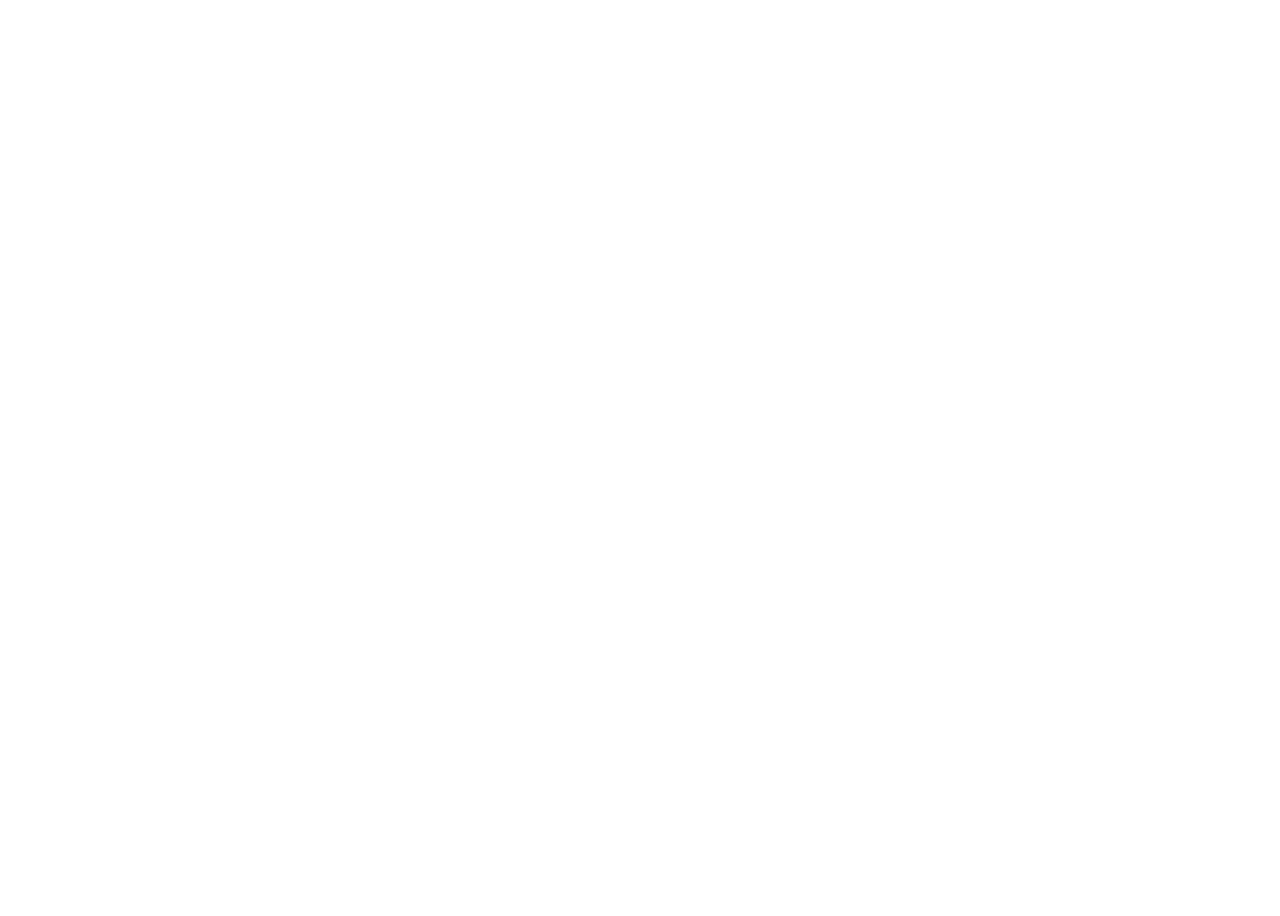
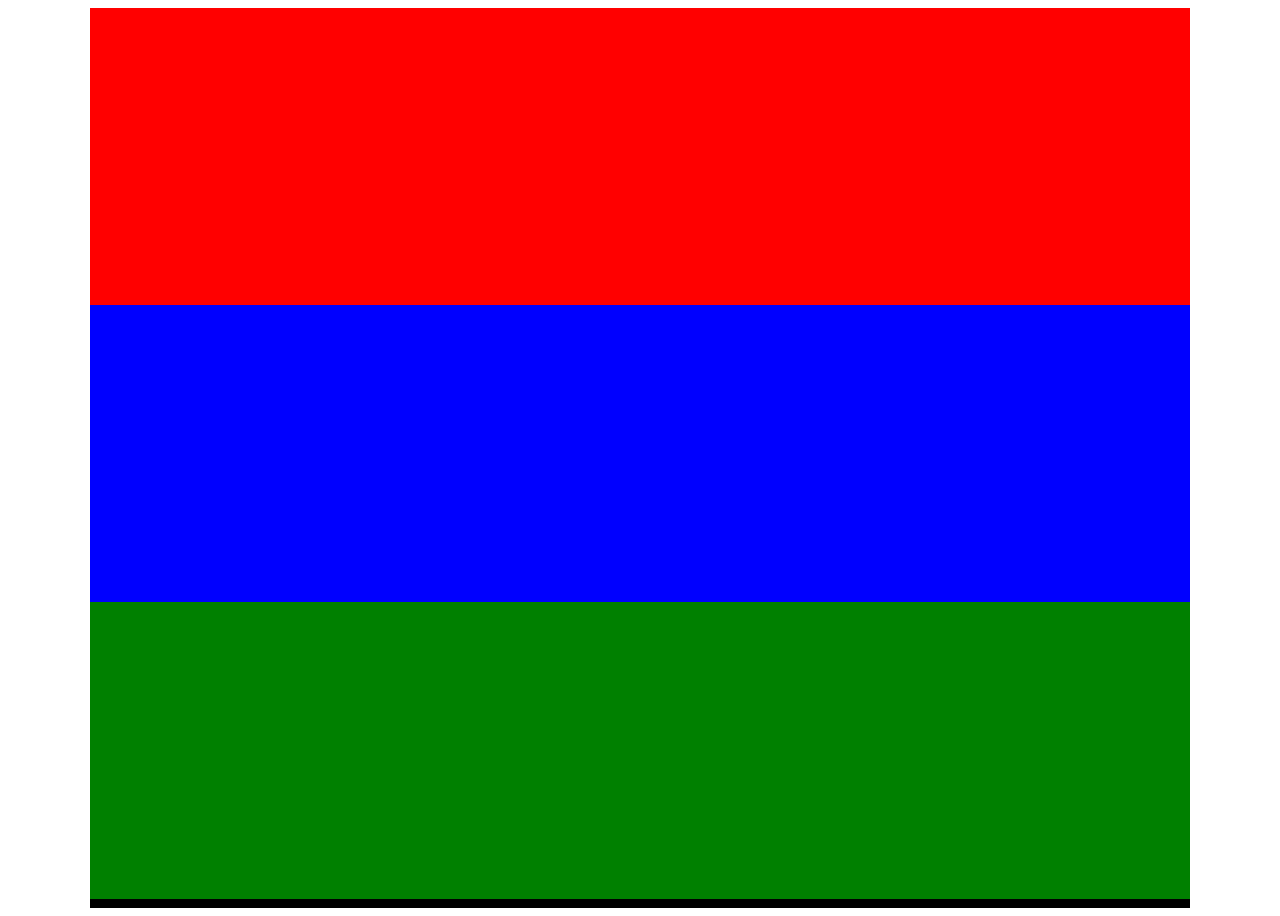
Before and after one commit to UserSashaUser/acidus, a plain HTML site: page css/index.html in a window 1280 px wide. Before the commit the page ends 800 px from the top, so only its background shows below. Drawn offline with Linux system fonts and the light colour scheme.

Commit message:
change tegs

```diff
--- a/css/index.html
+++ b/css/index.html
@@ -8,6 +8,28 @@
     <title>Document</title>
 </head>
 <body>
+    <div class="container">
+        <div class="class1">
+   <div class="class2">
 
+   </div>
+ <div class="class3">
+
+ </div>
+<div class="class4">
+
+
+</div>
+
+
+
+        </div>
+
+
+
+
+
+
+    </div>
 </body>
 </html>
--- a/css/style.css
+++ b/css/style.css
@@ -0,0 +1,35 @@
+.container{
+    max-width: 1100px;
+    width: 100%;
+    height: 900px;
+    margin: 0 auto;
+}
+.class1{
+
+    background-color: #000;
+    width: 100%;
+    height: 100%;
+    display: flex;
+    flex-direction: column;
+}
+.class2{
+    display: flex;
+    flex-direction: column;
+    width: 100%;
+    height: 33%;
+    background-color: red;
+}
+.class3{
+    display: flex;
+    flex-direction: column;
+    width: 100%;
+    height: 33%;
+    background-color: blue;
+}
+.class4{
+    display: flex;
+    flex-direction: column;
+    width: 100%;
+    height: 33%;
+    background-color: green;
+}
```
